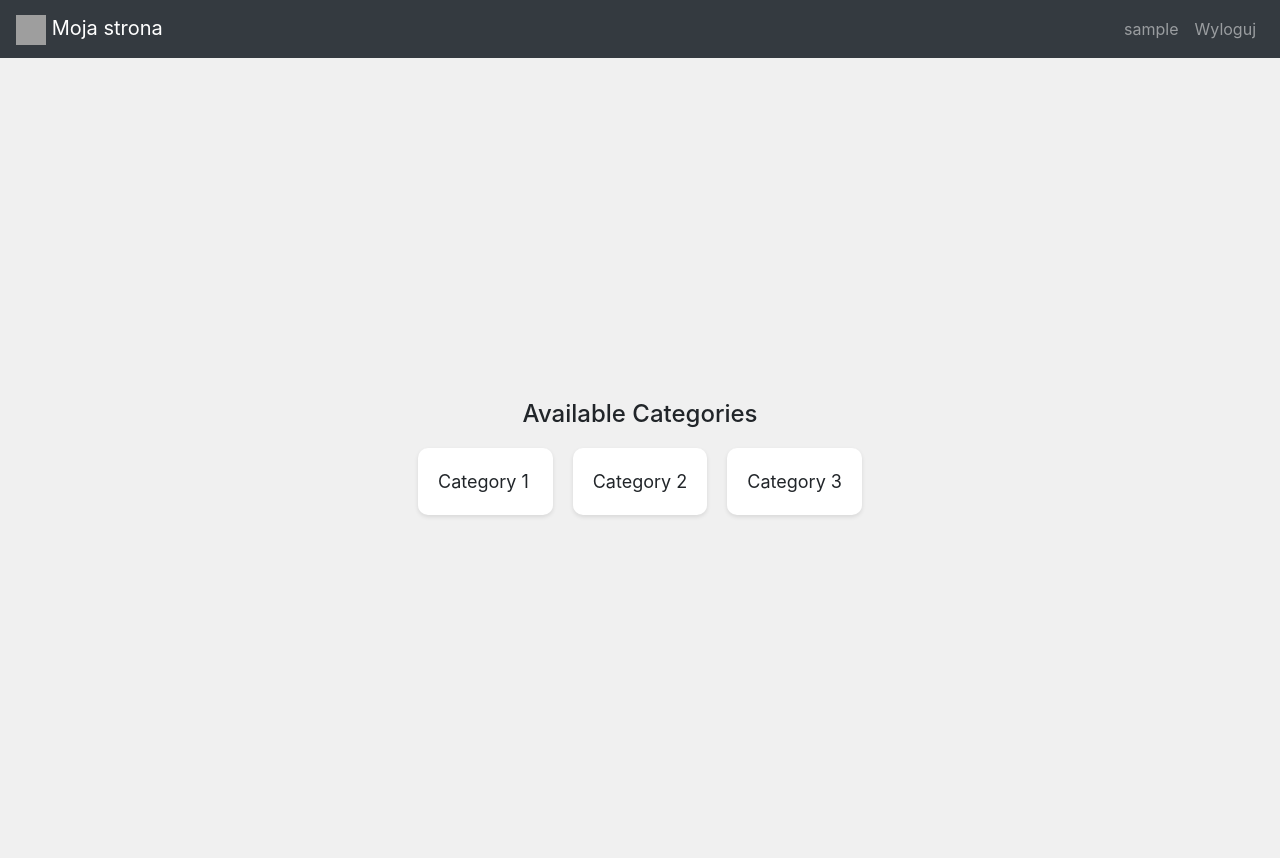
After one commit to Adrian-Rochminski/docker-project, a Flask app: page /choose-game in a window 1280 px wide. The commit adds this page. Run offline with Flask 3, Linux system fonts and the light colour scheme; the visitor is signed in with stand-in values (Sample User, id 1); some libraries are stand-ins or nearby versions; grey boxes are pictures that could not be loaded.

Commit message:
Modified login and registration. Added html to choose available category

```diff
--- a/Charades/backend/app/website/app/views.py
+++ b/Charades/backend/app/website/app/views.py
@@ -6,10 +6,20 @@ views = Blueprint('views', __name__)
 
 
 @views.route('/')
-def index():
+def home():
     if 'username' in session:
         return render_template('home.html', logged_in=True)
     return render_template('home.html', logged_in=False)
+
+
+@views.route('/choose-game')
+def choose_game():
+    if 'username' in session:
+        return render_template('choose-game.html')
+    else:
+        error = "Please log in first"
+        return render_template('home.html', error=error)
+
 
 
 @views.route('/register', methods=['GET', 'POST'])
@@ -17,26 +27,35 @@ def register():
     if request.method == 'POST':
         existing_user = mongo.db.users.find_one({'name': request.form['username']})
         if existing_user is None:
-            hashpass = generate_password_hash(request.form['pass'], method='sha256')
-            mongo.db.users.insert({'name': request.form['username'], 'password': hashpass})
-            return redirect(url_for('index'))
-        return 'That username already exists!'
+            hashpass = generate_password_hash(request.form['password'], method='sha256')
+            mongo.db.users.insert_one({
+                'name': request.form['username'],
+                'email': request.form['email'],
+                'password': hashpass
+            })
+            return redirect(url_for('views.home'))
+        error = 'That username already exists!'
+        return render_template('register.html', error=error)
     return render_template('register.html')
 
 
 @views.route('/login', methods=['GET', 'POST'])
 def login():
+    error = None
     if request.method == 'POST':
         login_user = mongo.db.users.find_one({'name': request.form['username']})
         if login_user:
-            if check_password_hash(login_user['password'], request.form['pass']):
+            if check_password_hash(login_user['password'], request.form['password']):
                 session['username'] = request.form['username']
-                return redirect(url_for('index'))
-        return 'Invalid username or password'
-    return render_template('login.html')
+                return redirect(url_for('views.home'))
+            else:
+                error = 'Wrong password'
+        else:
+            error = 'Wrong user name'
+    return render_template('login.html', error=error)
 
 
 @views.route('/logout')
 def logout():
     session.pop('username', None)
-    return redirect(url_for('index'))
+    return redirect(url_for('views.home'))
--- a/Charades/backend/app/website/static/styles/style_home.css
+++ b/Charades/backend/app/website/static/styles/style_home.css
@@ -2,15 +2,34 @@ body {
     background-color: #f0f0f0;
 }
 
-/* Ustawiam styl nagłówka witającego */
 .welcome-header {
     text-align: center;
     font-size: 48px;
     font-weight: bold;
 }
 
-/* Ustawiam styl paragrafu witającego */
 .welcome-paragraph {
     text-align: center;
     font-size: 24px;
 }
+.card {
+    margin: 20px;
+    box-shadow: 0 4px 8px 0 rgba(0,0,0,0.2);
+}
+
+.card-body {
+    padding: 20px;
+}
+
+.card-title {
+    font-size: 24px;
+    font-weight: bold;
+}
+
+.card-text {
+    font-size: 16px;
+}
+
+.btn {
+    width: 100%;
+}
--- /dev/null
+++ b/Charades/backend/app/website/static/styles/style_modes.css
@@ -0,0 +1,43 @@
+body {
+  margin: 0;
+  padding: 0;
+  font-family: Arial, sans-serif;
+  background-color: #f0f0f0;
+}
+
+.container {
+  display: flex;
+  flex-direction: column;
+  align-items: center;
+  justify-content: center;
+  height: 100vh;
+}
+
+.title {
+  font-size: 24px;
+  margin-bottom: 20px;
+}
+
+.tiles {
+  display: grid;
+  grid-template-columns: repeat(3, 1fr);
+  grid-gap: 20px;
+}
+
+.tile {
+  background-color: #fff;
+  padding: 20px;
+  border-radius: 10px;
+  box-shadow: 0 2px 4px rgba(0, 0, 0, 0.1);
+  transition: transform 0.3s, box-shadow 0.3s;
+  cursor: pointer;
+}
+
+.tile:hover {
+  transform: scale(1.05);
+  box-shadow: 0 4px 8px rgba(0, 0, 0, 0.2);
+}
+
+.tile-text {
+  font-size: 18px;
+}
--- a/Charades/backend/app/website/templates/base.html
+++ b/Charades/backend/app/website/templates/base.html
@@ -5,43 +5,41 @@
     <meta name="viewport" content="width=device-width, initial-scale=1" />
     {% block links %} {% endblock %}
     <link rel="stylesheet" href="https://stackpath.bootstrapcdn.com/bootstrap/4.5.2/css/bootstrap.min.css">
-    <!-- Dołączam plik js z jquery -->
     <script src="https://code.jquery.com/jquery-3.5.1.min.js"></script>
-    <!-- Dołączam plik js z bootstrapem -->
     <script src="https://stackpath.bootstrapcdn.com/bootstrap/4.5.2/js/bootstrap.min.js"></script>
-    <!-- Dołączam własny plik css z moimi stylami -->
-    <link rel="stylesheet" href="style.css">
+    <link rel="stylesheet" href="{{ url_for('static', filename='styles/style_home.css') }}">
     <title>{% block title %} Base {% endblock %}</title>
   </head>
   <body>
-    <!-- Tworzę pasek nawigacyjny z logowaniem i rejestracją -->
     <nav class="navbar navbar-expand-lg navbar-dark bg-dark">
-        <!-- Tworzę logo strony -->
         <a class="navbar-brand" href="/">
             <img src="logo.png" alt="Logo" width="30" height="30">
             Moja strona
         </a>
-        <!-- Tworzę przycisk do rozwijania paska na małych ekranach -->
         <button class="navbar-toggler" type="button" data-toggle="collapse" data-target="#navbarNav">
             <span class="navbar-toggler-icon"></span>
         </button>
-        <!-- Tworzę listę elementów paska -->
         <div class="collapse navbar-collapse" id="navbarNav">
             <ul class="navbar-nav ml-auto">
-                <!-- Tworzę element z linkiem do logowania -->
+                 {% if session['username'] %}
+                    <li class="nav-item">
+                        <a class="nav-link" href="/profile">{{ session['username'] }}</a>
+                    </li>
+                    <li class="nav-item">
+                        <a class="nav-link" href="/logout">Wyloguj</a>
+                    </li>
+                {% else %}
                     <li class="nav-item">
                         <a class="nav-link" href="/login">Logowanie</a>
                     </li>
-                <!-- Tworzę element z linkiem do rejestracji -->
                     <li class="nav-item">
                         <a class="nav-link" href="/register">Rejestracja</a>
                     </li>
+                {% endif %}
             </ul>
         </div>
     </nav>
-    <!-- Tworzę blok na treść strony -->
     <div class="content">
-        <!-- Wstawiam treść strony z innego pliku -->
         {% block content %}{% endblock %}
     </div>
   </body>
--- /dev/null
+++ b/Charades/backend/app/website/templates/choose-game.html
@@ -0,0 +1,23 @@
+{% extends "base.html" %}
+{% block links %}
+    <link rel="stylesheet" href="{{ url_for('static', filename='styles/style_modes.css') }}">
+{% endblock %}
+{% block title %} games {% endblock %}
+{% block content %}
+    <div class="container">
+        <h1 class="title">Available Categories</h1>
+        <div class="tiles">
+          <div class="tile">
+            <span class="tile-text">Category 1</span>
+          </div>
+          <div class="tile">
+            <span class="tile-text">Category 2</span>
+          </div>
+          <div class="tile">
+            <span class="tile-text">Category 3</span>
+          </div>
+
+    </div>
+  </div>
+  <script src="script.js"></script>
+{% endblock %}
```
Also changed, not shown: Charades/backend/app/website/static/styles/style_register.css (+0 -7 lines), Charades/backend/app/website/templates/history.html (added, +8 -0 lines), Charades/backend/app/website/templates/home.html (+25 -4 lines), Charades/backend/app/website/templates/login.html (+7 -14 lines), Charades/backend/app/website/templates/register.html (+7 -16 lines). Lines whose indentation alone changed are shown as unchanged.
